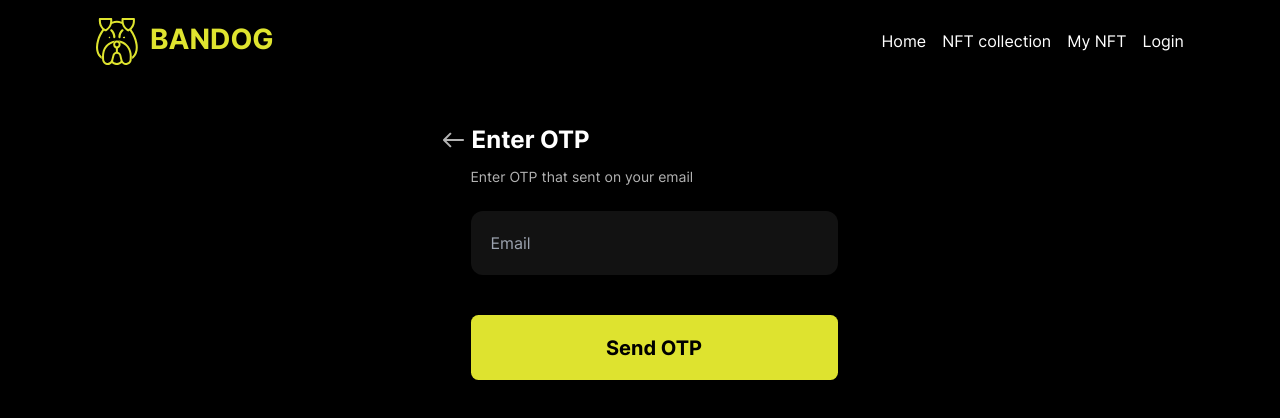
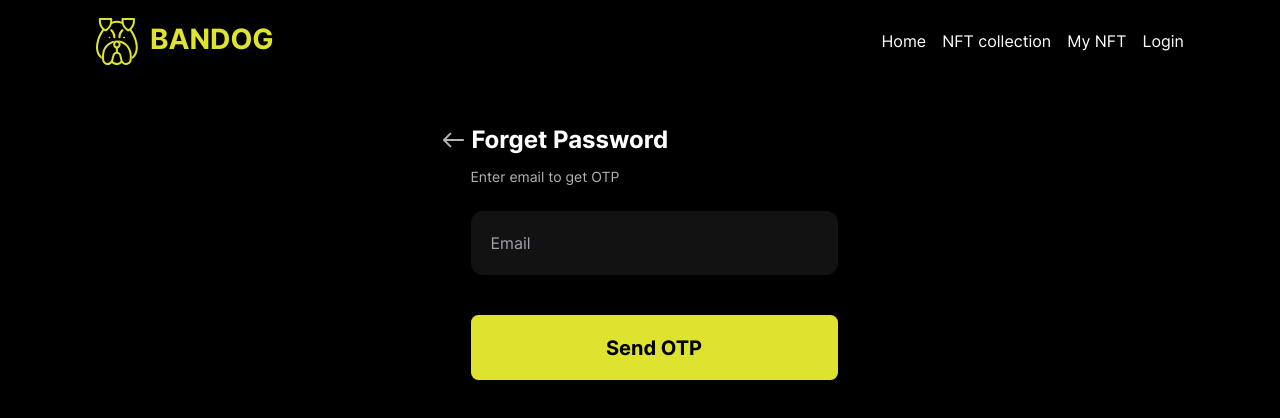
Before and after one commit to Praful2511/bandog-qa, a React (Vite) app: page /forgetpassword in a window 1280 px wide. Shown: the top 418 px of the page. Built offline with nearby package versions, Linux system fonts and the light colour scheme.

Commit message:
labels updated

```diff
--- a/src/components/loginCard.jsx
+++ b/src/components/loginCard.jsx
@@ -17,7 +17,7 @@ const LoginCard = () => {
         <InputComp type={"password"} placeholder={"Password"} />
       </div>
       <div className="text-[#DFE42F]  mt-3 w-full flex justify-end  ">
-        <Link to="/forgetpassword" className=" text-base    cursor-pointer"> Reset Password</Link>
+        <Link to="/forgetpassword" className=" text-base    cursor-pointer"> Forget Password</Link>
       </div>
       <div className="mt-12">
         <PrimaryButton fontSize={20} height={52} >Login</PrimaryButton>
--- a/src/components/otpCard.jsx
+++ b/src/components/otpCard.jsx
@@ -2,7 +2,7 @@ import React, { useState, useRef } from "react";
 import backArrow from "../assets/backArrow.svg";
 import { PrimaryButton } from "./buttons/primaryButton";
 
-export const OtpCard = (props) => { // Receive the props parameter
+export const OtpCard = (props) => {
   const [otp, setOtp] = useState(["", "", "", ""]);
   const inputRefs = [useRef(null), useRef(null), useRef(null), useRef(null)];
 
@@ -63,7 +63,7 @@ export const OtpCard = (props) => { // Receive the props parameter
         </div>
         <div className="mt-10 ml-7">
           <PrimaryButton fontSize={20} height={52}>
-            {props.buttonText} {/* Access the buttonText prop */}
+            {props.buttonText}
           </PrimaryButton>
         </div>
       </div>
--- a/src/pages/forgetPassword.jsx
+++ b/src/pages/forgetPassword.jsx
@@ -9,11 +9,11 @@ const ForgetPassword = () => {
       <div className="text-white  w-[395px] m-auto">
         <div className="flex items-center">
           <Link to="/login"> <img src={backArrow} alt="error" /> </Link>
-          <h4 className="text-[24px] font-[600] ml-2">Enter OTP</h4>
+          <h4 className="text-[24px] font-[600] ml-2">Forget Password </h4>
         </div>
         <div>
           <p className="text-[14px] font-[400] mt-2 ml-7 opacity-[0.7]">
-            Enter OTP that sent on your email
+            Enter email to get OTP
           </p>
         </div>
         <div className='mt-6 ml-7'>
```
